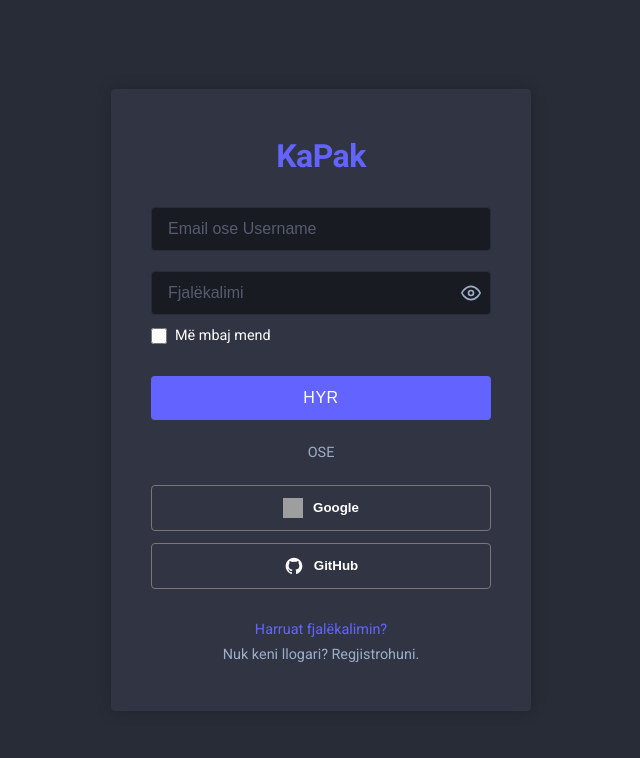
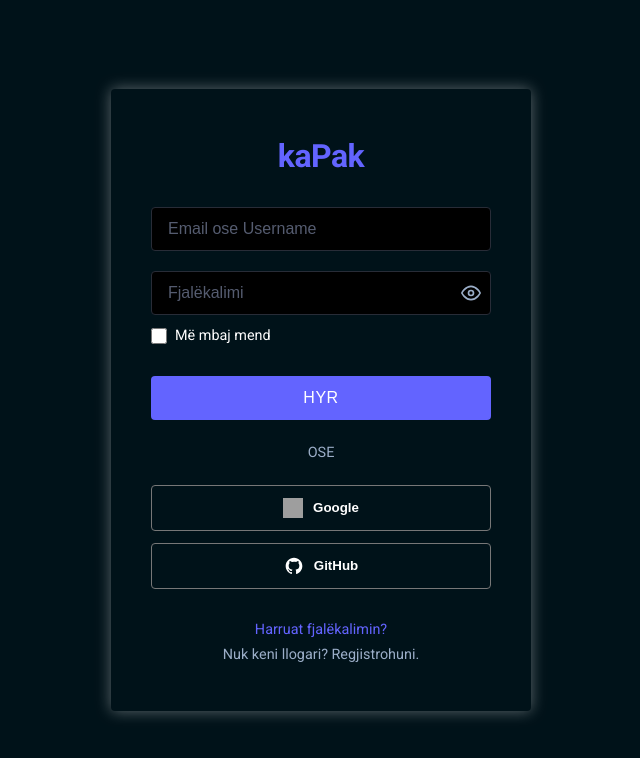
Before and after one commit to enisshabani/Social-Feed-App-Frontend, a React (Vite) app: page /login in a window 1280 px wide. Shown: the top 758 px of the page, without its empty margins (319-959 px from the left). Built offline with nearby package versions, Linux system fonts and the light colour scheme; grey boxes are pictures that could not be loaded.

Commit message:
Change the color of background

```diff
--- a/src/pages/ForgotPassword.tsx
+++ b/src/pages/ForgotPassword.tsx
@@ -28,7 +28,7 @@ const ForgotPassword: React.FC = () => {
   return (
     <div style={{ display: 'flex', justifyContent: 'center', alignItems: 'center', minHeight: '100vh', width: '100%' }}>
       <div className="mastodon-panel" style={{ padding: '3rem 2.5rem', width: '100%', maxWidth: '420px' }}>
-        <div className="mastodon-logo">KaPak</div>
+        <div className="mastodon-logo">kaPak</div>
         <h2 style={{ textAlign: 'center', marginBottom: '1.5rem' }}>Rikthe Fjalëkalimin</h2>
 
         <form onSubmit={handleSubmit}>
--- a/src/pages/Login.tsx
+++ b/src/pages/Login.tsx
@@ -78,7 +78,7 @@ const Login: React.FC = () => {
   return (
     <div style={{ display: 'flex', justifyContent: 'center', alignItems: 'center', minHeight: '100vh', width: '100%' }}>
       <div className="mastodon-panel" style={{ padding: '3rem 2.5rem', width: '100%', maxWidth: '420px' }}>
-        <div className="mastodon-logo">KaPak</div>
+        <div className="mastodon-logo">kaPak</div>
 
         <form onSubmit={handleLogin}>
           <div className="input-group">
--- a/src/pages/Profile.tsx
+++ b/src/pages/Profile.tsx
@@ -158,16 +158,17 @@ const Profile: React.FC = () => {
             )}
           </div>
 
+          {/* Fshehja e input-it në mënyrë të sigurt për t'u klikuar nga ref */}
+          <input
+            type="file"
+            accept="image/*"
+            ref={fileInputRef}
+            style={{ position: 'absolute', width: '1px', height: '1px', padding: 0, margin: '-1px', overflow: 'hidden', clip: 'rect(0,0,0,0)', border: 0 }}
+            onChange={handleFileChange}
+          />
+
           {isEditing ? (
             <div style={{ marginTop: '1rem', padding: '1.5rem', backgroundColor: 'var(--bg-dark)', borderRadius: '8px', border: '1px solid var(--border-input)' }}>
-
-              <input
-                type="file"
-                accept="image/*"
-                ref={fileInputRef}
-                style={{ display: 'none' }}
-                onChange={handleFileChange}
-              />
 
               <div className="input-group" style={{ marginBottom: '1.5rem' }}>
                 <label>Emri i Profilit (Display Name)</label>
--- a/src/pages/Register.tsx
+++ b/src/pages/Register.tsx
@@ -99,7 +99,7 @@ const Register: React.FC = () => {
   return (
     <div style={{ display: 'flex', justifyContent: 'center', alignItems: 'center', minHeight: '100vh', width: '100%' }}>
       <div className="mastodon-panel" style={{ padding: '3rem 2.5rem', width: '100%', maxWidth: '420px' }}>
-        <div className="mastodon-logo">KaPak</div>
+        <div className="mastodon-logo">kaPak</div>
 
         <form onSubmit={handleRegister}>
           <div className="input-group">
--- a/src/pages/ResetPassword.tsx
+++ b/src/pages/ResetPassword.tsx
@@ -48,7 +48,7 @@ const ResetPassword: React.FC = () => {
   return (
     <div style={{ display: 'flex', justifyContent: 'center', alignItems: 'center', minHeight: '100vh', width: '100%' }}>
       <div className="mastodon-panel" style={{ padding: '3rem 2.5rem', width: '100%', maxWidth: '420px' }}>
-        <div className="mastodon-logo">KaPak</div>
+        <div className="mastodon-logo">kaPak</div>
         <h2 style={{ textAlign: 'center', marginBottom: '1.5rem' }}>Fjalëkalimi i Ri</h2>
 
         {!token ? (
--- a/src/styles/globals.css
+++ b/src/styles/globals.css
@@ -2,13 +2,13 @@
 
 :root {
   /* Mastodon Palette */
-  --bg-dark: #282c37;
-  --bg-form: #313543;
+  --bg-dark: #001219;
+  --bg-form: #001219;
   --primary: #6364ff;
   --primary-hover: #563acc;
   --text-main: #ffffff;
   --text-muted: #9baec8;
-  --bg-input: #191b22;
+  --bg-input: #000000;
   --border-input: #282c37;
   --error: #df405a;
 }
@@ -43,7 +43,7 @@ a:hover {
 .mastodon-panel {
   background: var(--bg-form);
   border-radius: 4px;
-  box-shadow: 0 0 15px rgba(0, 0, 0, 0.2);
+  box-shadow: 0 0 15px rgba(255, 255, 255, 0.366);
 }
 
 .mastodon-logo {
@@ -139,7 +139,8 @@ a:hover {
 
 .profile-cover {
   height: 160px;
-  background: linear-gradient(to bottom, #4a4e69, #22223b); /* Dummy cover */
+  background: linear-gradient(to bottom, #4a4e69, #22223b);
+  /* Dummy cover */
   position: relative;
 }
 
@@ -205,6 +206,7 @@ a:hover {
   margin-top: 60px;
   transition: background-color 0.2s;
 }
+
 .btn-edit-profile:hover {
   background: rgba(255, 255, 255, 0.05);
 }
```
